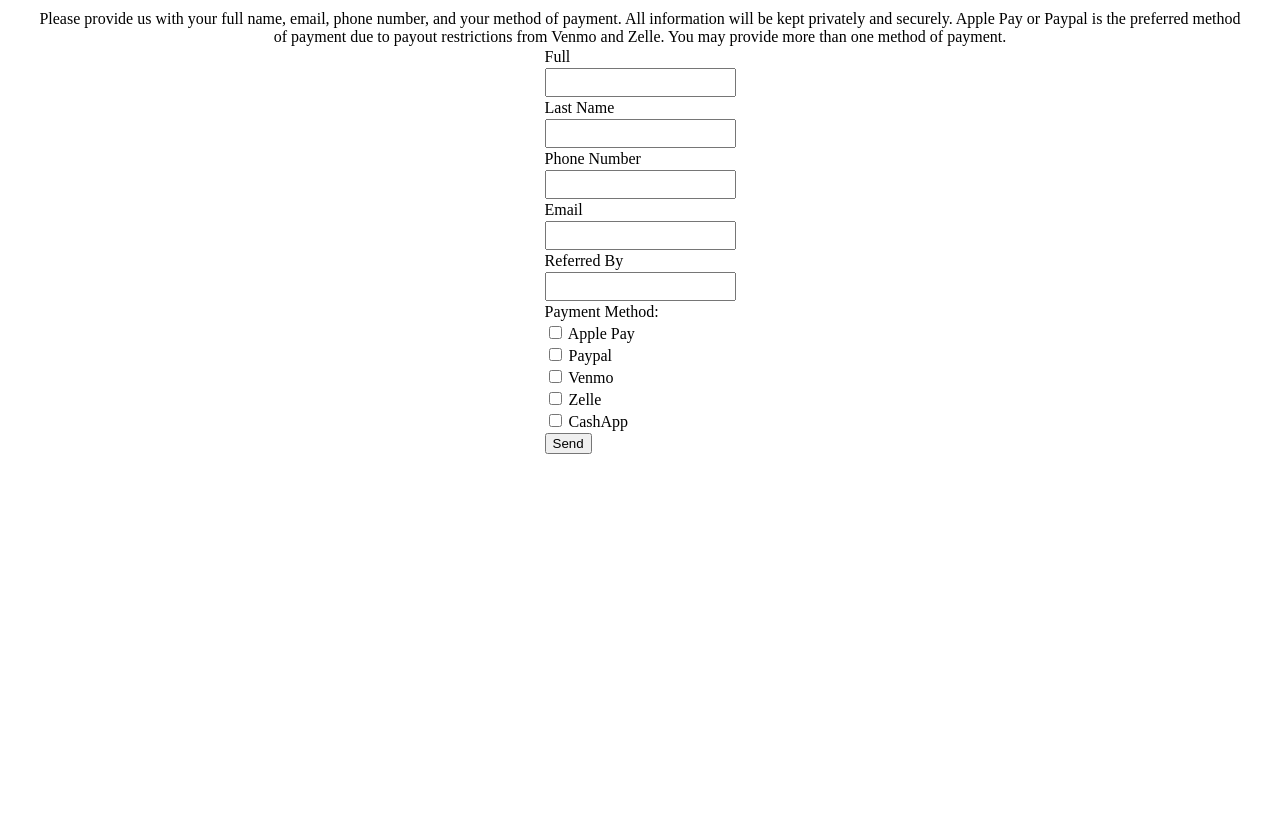
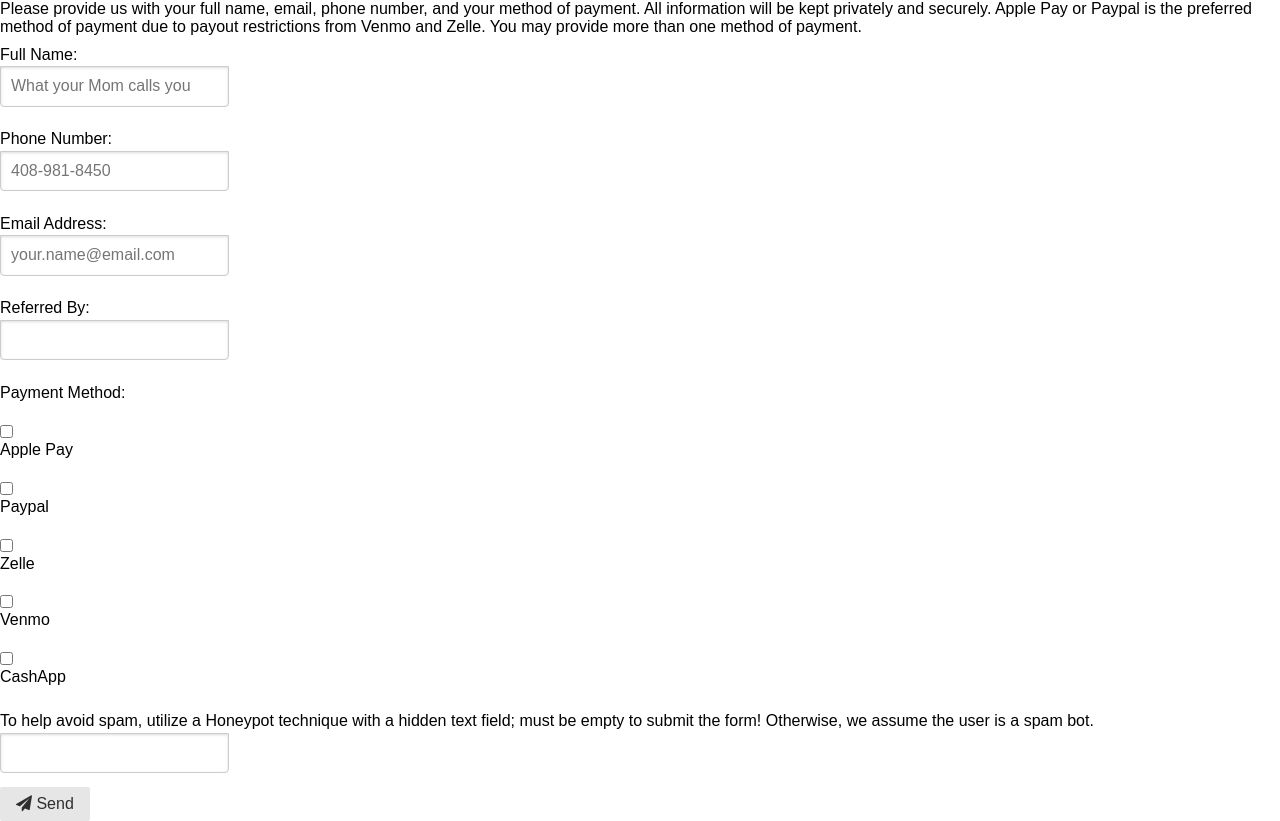
Before and after one commit to lfranckx/poker-signup, a plain HTML site: page index.html in a window 1280 px wide. Shown: the part 80-901 px from the top of the page. Before the commit the page ends 800 px from the top, so only its background shows below. Drawn offline with nearby package versions, Linux system fonts and the light colour scheme.

Commit message:
new version

```diff
--- a/index.css
+++ b/index.css
@@ -1,24 +1,29 @@
-body {
-    margin: 2em;
-}
-
-.is-center {
-    text-align: center;
-}
-
-section {
-    display: flex;
-    justify-content: center;
-}
-
-form {
-    text-align: left;
-}
-
-div {
-    margin: 2px 0;
-}
-
-input[type=text] {
-    padding: 5px;
-}
+{
+    "name": "learn-to-send-email-via-google-script-html-no-server",
+    "version": "2.1.0",
+    "description": "Tutorial showing how to save data to a google doc spreadsheet from any html form (including sending emails!)",
+    "main": "static-server.js",
+    "scripts": {
+      "start": "node_modules/.bin/live-server --port=8000"
+    },
+    "repository": {
+      "type": "git",
+      "url": "git+https://github.com/dwyl/learn-to-send-email-via-google-script-html-no-server.git"
+    },
+    "keywords": [
+      "tutorial",
+      "google",
+      "docs",
+      "email",
+      "form"
+    ],
+    "author": "nelsonic @dwyl",
+    "license": "GPL-2.0",
+    "bugs": {
+      "url": "https://github.com/dwyl/learn-to-send-email-via-google-script-html-no-server/issues"
+    },
+    "homepage": "https://github.com/dwyl/learn-to-send-email-via-google-script-html-no-server#readme",
+    "devDependencies": {
+      "live-server": "^1.2.0"
+    }
+  }
--- a/index.html
+++ b/index.html
@@ -4,8 +4,9 @@
     <meta charset="UTF-8">
     <meta name="viewport" content="width=device-width, initial-scale=1.0">
     <title>CashGameKrew Sign Up</title>
-    <link rel="stylesheet" href="index.css">
+    <link rel="stylesheet" href="style.css">
 </head>
+
 <body>
   <main>
     <header role="banner" class="content-head is-center">
@@ -17,92 +18,93 @@
         more than one method of payment.
       </aside>
     </header>
-        <section>
-            <form class="gform" method="POST" data-email="lfranckx@gmail.com"
-                action="https://script.google.com/macros/s/AKfycbwiFaPJ5z8ajqKmt9yWxn2jyTnCnpFAOVFPrVjK3cTzp3yRhtWH/exec"
-            >
-                <div>
-                    <label for="first">Full</label>
+
+    <form class="gform pure-form pure-form-stacked" method="POST" data-email="lfranckx@gmail.com"
+        action="https://script.google.com/macros/s/AKfycbwiFaPJ5z8ajqKmt9yWxn2jyTnCnpFAOVFPrVjK3cTzp3yRhtWH/exec">
+
+        <div class="form-elements">
+        <fieldset class="pure-group">
+            <label for="name">Full Name: </label>
+            <input id="name" name="name"
+            required placeholder="What your Mom calls you" />
+        </fieldset>
+
+        <fieldset class="pure-group">
+            <label for="phone">Phone Number: </label>
+            <input id="phone" name="phone"
+            required placeholder="408-981-8450"/>
+        </fieldset>
+
+        <fieldset class="pure-group">
+            <label for="email">Email Address:</label>
+            <input id="email" name="email" type="email" value=""
+            required placeholder="your.name@email.com"/>
+        </fieldset>
+
+        <fieldset class="pure-group">
+            <label for="referral">Referred By: </label>
+            <input id="referral" name="referral" required/>
+        </fieldset>
+
+        <fieldset class="pure-group" id="payment-group">
+            <label for="payment">Payment Method: </label>
+        </fieldset>
+
+        <div class="payments">
+            <fieldset class="pure-group payments">
+            <input type="checkbox" name="Apple Pay">
+            <label for="apple-pay">Apple Pay</label>
+            </fieldset>
+
+            <fieldset class="pure-group payments">
+            <input type="checkbox" name="PayPal">
+            <label for="paypal">Paypal</label>
+            </fieldset>
+
+            <fieldset class="pure-group payments">
+            <input type="checkbox" name="Zelle">
+            <label for="zelle">Zelle</label>
+            </fieldset>
+
+            <fieldset class="pure-group payments Venmo">
+            <input type="checkbox" name="Venmo" required onclick="dynInput(this);">
+            <label for="venmo">Venmo</label>
+            <!-- <input type="text" placeholder="Venmo Handle"> -->
+            </fieldset>
+
+            <fieldset class="pure-group payments CashApp">
+            <input type="checkbox" name="CashApp" onclick="dynInput(this);">
+            <label for="cashapp">CashApp</label>
+            <!-- <input type="text" placeholder="CashApp Handle"> -->
+            </fieldset>
         </div>
-                <div>
-                    <input type="text" name="first" required />
+
+        <fieldset class="pure-group honeypot-field">
+            <label for="honeypot">To help avoid spam, utilize a Honeypot technique with a hidden text field; must be empty to submit the form! Otherwise, we assume the user is a spam bot.</label>
+            <input id="honeypot" type="text" name="honeypot" value="" />
+        </fieldset>
+
+        <button class="button-success pure-button button-xlarge">
+            <i class="fa fa-paper-plane"></i>&nbsp;Send</button>
         </div>
-                <div>
-                    <label for="last">Last Name</label>
+
+        <!-- Customise the Thankyou Message People See when they submit the form: -->
+        <div class="thankyou_message" style="display:none;">
+        <h2><em>Thanks</em> for joining and good luck!</h2>
         </div>
-                <div>
-                    <input type="text" name="last" required />
-                </div>
-                <div>
-                    <label for="phone">Phone Number</label>
-                </div>
-                <div>
-                    <input type="text" name="phone" required />
-                </div>
-                <div>
-                    <label for="email">Email</label>
-                </div>
-                <div>
-                    <input type="text" name="email" required />
-                </div>
-                <div>
-                    <label for="referral">Referred By</label>
-                </div>
-                <div>
-                    <input type="text" name="referral" required />
-                </div>
-                <div>
-                    <label for="payment">Payment Method:</label>
-                </div>
-                <div class="apple-pay">
-                    <input type="checkbox" name="apple-pay" onclick="dynInput(this);">
-                    <label for="apple-pay">Apple Pay</label>
-                </div>
-                <div class="paypal">
-                    <input type="checkbox" name="paypal" onclick="dynInput(this);">
-                    <label for="paypal">Paypal</label>
-                </div>
-                <div class="venmo">
-                    <input type="checkbox" name="venmo" required onclick="dynInput(this);">
-                    <label for="venmo">Venmo</label>
-                </div>
-                <div class="zelle">
-                    <input type="checkbox" name="zelle" onclick="dynInput(this);">
-                    <label for="zelle">Zelle</label>
-                </div>
-                <div class="cashapp">
-                    <input type="checkbox" name="cashapp" onclick="dynInput(this);">
-                    <label for="cashapp">CashApp</label>
-                </div>
-                <input type="submit" value="Send" name="submit" id="submit">
+
     </form>
-        </section>
-
-        <div class="thankyou_message" style="display:none;">
-            <h2><em>Thanks</em>for joining. Good luck!</h2>
-        </div>
   </main>
 
+
+  <!-- SCRIPTS & LINKS -->
+    <link rel="stylesheet" href="https://unpkg.com/purecss@1.0.0/build/pure-min.css">
+    <link rel="stylesheet" href="https://maxcdn.bootstrapcdn.com/font-awesome/4.4.0/css/font-awesome.min.css">
+    <link rel="stylesheet" href="index.css">
+
+<!-- Dynamic Inputs -->
     <script src="index.js"></script>
-    <!--    Prevent the form from changing to the JSON response/result
-            Submit the form using AJAX -->
-    <script data-cfasync="false" type="text/javascript" src="sub-handler.js"></script>
+<!-- Submit the Form to Google Using "AJAX" -->
+    <script data-cfasync="false" src="sub-handler.js"></script>
 </body>
 </html>
-
-<!--
-    First Name
-    Last Name
-    Phone Number
-    Email
-    Referred By
-    Payment Options
-        Apple Pay
-        Paypal
-        Venmo
-        Zelle
-        CashApp
-    Handle
-
-    arellano.ryan@gmail.com
- -->
--- a/sub-handler.js
+++ b/sub-handler.js
@@ -97,115 +97,9 @@
     document.addEventListener("DOMContentLoaded", loaded, false);
 
     function disableAllButtons(form) {
-      var buttons = document.getElementById("submit");
+      var buttons = form.querySelectorAll("button");
       for (var i = 0; i < buttons.length; i++) {
         buttons[i].disabled = true;
       }
     }
   })();
-
-
-// (function() {
-//     // get all data in form and return object
-//     function getFormData(form) {
-//         const elements = form.elements;
-//         let honeypot;
-
-//         const fields = Object.keys(elements).filter(function(k) {
-//             if (elements[k].name === "honeypot") {
-//                 honeypot = elements[k].value;
-//                 return false;
-//             }
-//             return true;
-//         }).map(function(k) {
-//             if (elements[k].name !== undefined) {
-//                 return elements[k].name;
-//                 // special case for Edge's html collection
-//             } else if (elements[k].length > 0) {
-//                 return elements[k].item(0).name;
-//             }
-//         }).filter(function(item, pos, self) {
-//             return self.indexOf(item) == pos && item;
-//         });
-
-//         let formData = {};
-//         fields.forEach(function(name) {
-//             const element = elements[name];
-
-//             // singular form elements just have one value
-//             formData[name] = element.value;
-
-//             // when element has multiple items, get their values
-//             if (element.length) {
-//                 let data = [];
-//                 for (let i = 0; i < element.length; i++) {
-//                     let item = element.item(i);
-//                     if (item.checked || item.selected) {
-//                         data.push(item.value);
-//                     }
-//                 }
-//                 formData[name] = data.join(', ');
-//             }
-//         });
-
-//         // add form-specific values into the data
-//         formData.formDataNameOrder = JSON.stringify(fields);
-//         formData.formGoogleSheetName = form.dataset.sheet || "responses"; // default sheet name
-//         formData.formGoogleSendEmail = form.dataset.email || ""; // no email by default
-
-//         return { data: formData, honeypot: honeypot };
-//     }
-
-//     function handleFormSubmit(event) { // handles form submit without any jQuery
-//         event.preventDefaut(); // we are submitting via xhr below
-//         const form = event.target;
-//         const formData = getFormData(form);
-//         const data = formData.data;
-
-//         // If a honeypot is filled, assume it was done by a spam bot.
-//         if (formData.honeypot) {
-//             return false;
-//         }
-
-//         disableAllButtons(form);
-//         const url = form.action;
-//         const xhr = new XMLHttpRequest();
-//         xhr.open('POST', url);
-//         // xhr.withCredentials = true;
-//         xhr.setRequestHeader("Content-Type", "application/x-www-form-urlencoded");
-//         xhr.onreadystatechange = function() {
-//             if (xhr.readyState === 4 && xhr.status === 200) {
-//                 form.reset();
-//                 const formElements = form.querySelector(".form-elements");
-//                 if (formElements) {
-//                     formElements.style.display = "none"; // hide form
-//                 }
-//                 const thankYouMessage = form.querySelector(".thankyou_message");
-//                 if (thankYouMessage) {
-//                     thankYouMessage.style.display = "block";
-//                 }
-//             }
-//         };
-//         // url encode form data for sending as post data
-//         const encoded = Object.keys(data).map(function(k) {
-//             return encodeURIComponent(k) + "=" + encodeURIComponent(data[k]);
-//         }).join('&');
-//         xhr.send(encoded);
-//     }
-
-//     function loaded() {
-//         // bind to the submit event of our form
-//         const forms = document.querySelectorAll("form.gform");
-//         for (let i = 0; i < forms.length; i++) {
-//             forms[i].addEventListener("submit", handleFormSubmit, false);
-//         }
-//     }
-//     document.addEventListener("DOMContentLoaded", loaded, false);
-
-//     function disableAllButtons(form) {
-//         const buttons = form.getElementsByName("submit");
-//         for (let i = 0; i < buttons.length; i++) {
-//             buttons[i].disabled = true;
-//         }
-//     }
-// })();
```
Lines whose indentation alone changed are shown as unchanged.
